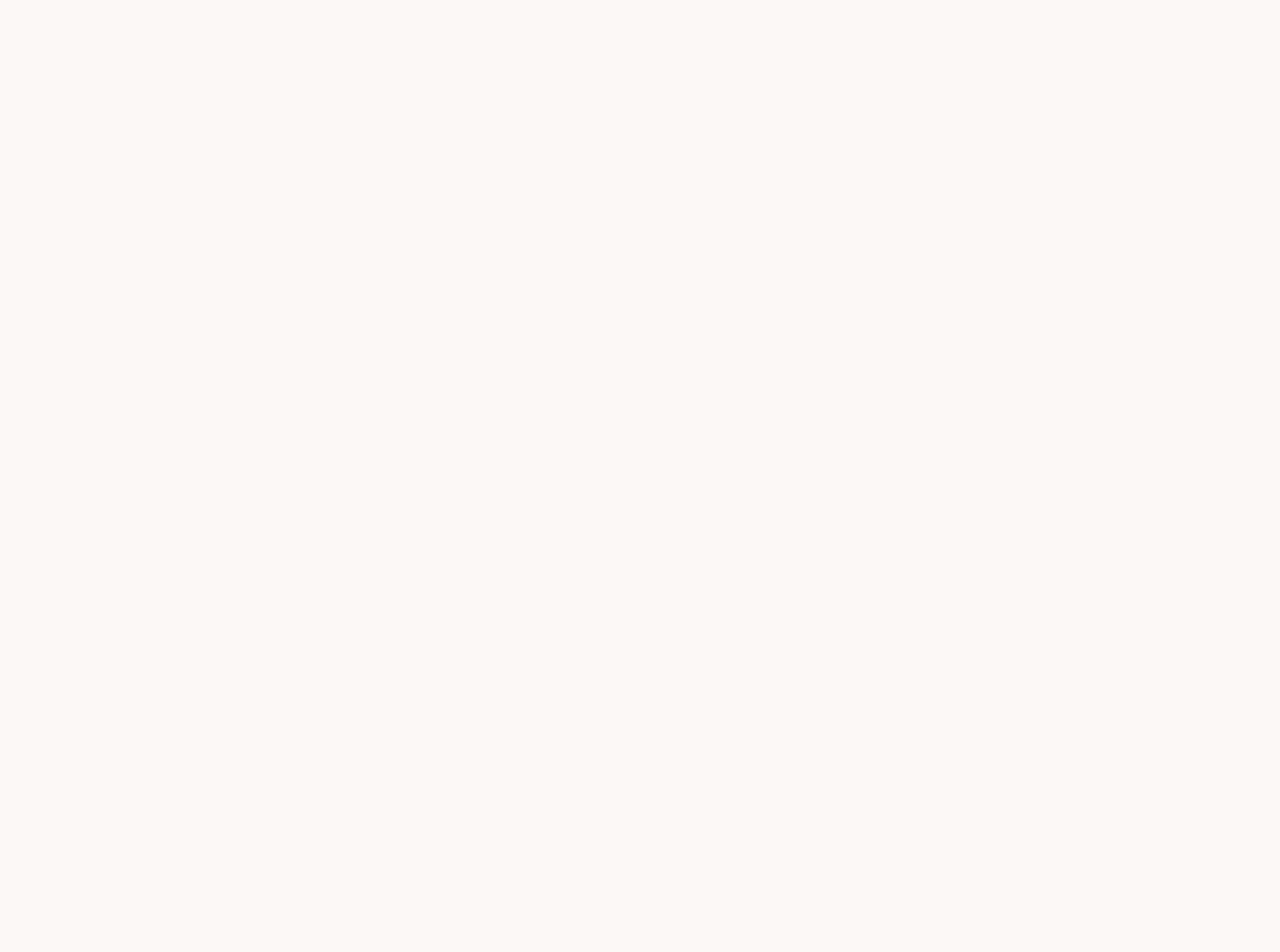
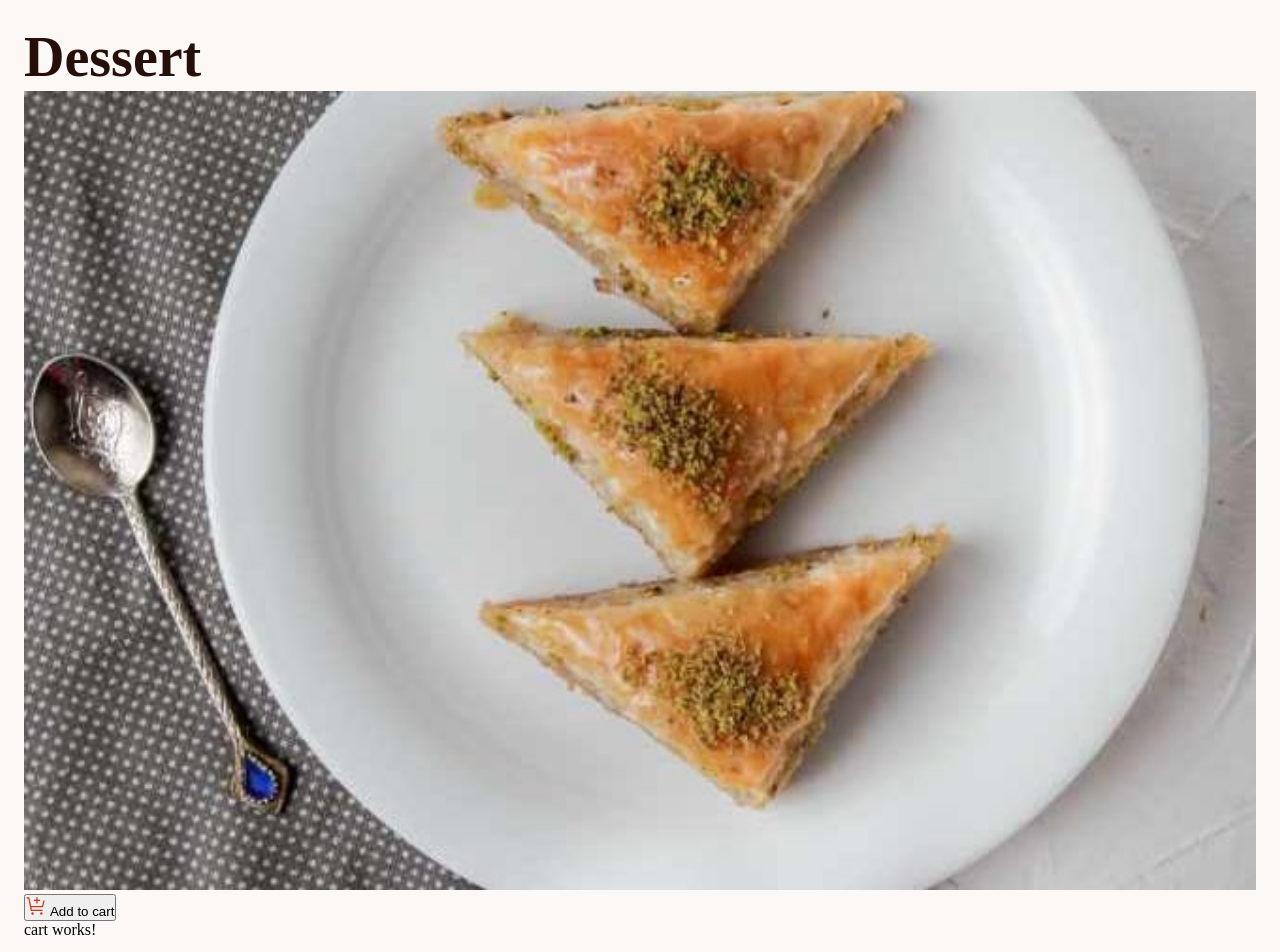
Before and after one commit to Jhay-Great/rxjs-state-management-api-integration, an Angular app: page / in a window 1280 px wide. Shown: the top 952 px of the page. Before the commit the page ends 800 px from the top, so only its background shows below. Built offline with nearby package versions, Linux system fonts and the light colour scheme.

Commit message:
add uuid and json server packages and some minor markup and styles for shopping item component

```diff
--- a/package.json
+++ b/package.json
@@ -6,7 +6,8 @@
     "start": "ng serve",
     "build": "ng build",
     "watch": "ng build --watch --configuration development",
-    "test": "ng test"
+    "test": "ng test",
+    "server": "npx json-server --watch ./src/assets/data.json"
   },
   "private": true,
   "dependencies": {
@@ -21,6 +22,7 @@
     "json-server": "^1.0.0-beta.2",
     "rxjs": "~7.8.0",
     "tslib": "^2.3.0",
+    "uuid": "^10.0.0",
     "zone.js": "~0.14.3"
   },
   "devDependencies": {
--- a/src/app/app.component.css
+++ b/src/app/app.component.css
@@ -1,5 +1,15 @@
+app-shopping-items {
+    flex: 3 0;
+    height: fit-content;
+    /* display: */
+}
+
+app-cart {
+    flex: 1 0;
+    height: fit-content;
+}
 
 
 router-outlet {
     display: none;
-}
+    }
--- a/src/app/app.component.html
+++ b/src/app/app.component.html
@@ -1,3 +1,5 @@
+<app-shopping-items />
 
+<app-cart />
 
 <router-outlet />
--- a/src/app/app.component.ts
+++ b/src/app/app.component.ts
@@ -1,10 +1,14 @@
 import { Component } from '@angular/core';
 import { RouterOutlet } from '@angular/router';
+
+// local module imports
+import { ShoppingItemsComponent } from './components/shopping-items/shopping-items.component';
+import { CartComponent } from './components/cart/cart.component';
 
 @Component({
   selector: 'app-root',
   standalone: true,
-  imports: [RouterOutlet],
+  imports: [RouterOutlet, ShoppingItemsComponent, CartComponent],
   templateUrl: './app.component.html',
   styleUrl: './app.component.css'
 })
--- a/src/app/components/shopping-items/shopping-items.component.css
+++ b/src/app/components/shopping-items/shopping-items.component.css
@@ -0,0 +1,22 @@
+.product-category-name {
+    color: var(--color-rose-900);
+    font-size: var(--font-size-large);
+    line-height: var(--line-height-1);
+
+}
+
+.product-card-container {
+    display: grid;
+    grid-template-columns: repeat(3, 1fr);
+    grid-template-columns: repeat(auto-fit, minmax(250px, 1fr));
+    grid-template-rows: auto;
+    gap: 1.5rem;
+
+}
+
+/* cart styles */
+.top-section > img {
+    width: 100%;
+    height: 100%;
+    object-fit: cover;
+}
--- a/src/app/components/shopping-items/shopping-items.component.html
+++ b/src/app/components/shopping-items/shopping-items.component.html
@@ -1 +1,19 @@
-<p>shopping-items works!</p>
+<h1 class="product-category-name">
+    Dessert
+</h1>
+
+<!-- product card item -->
+<section class="product-card-container">
+    <div class="card-item">
+        <section class="top-section">
+            <img src="../../../assets/images/image-baklava-mobile.jpg" alt="mobile image">
+            <button>
+                <!-- svg icon -->
+                <img src="../../../assets/images/icon-add-to-cart.svg" alt="svg icon for add to cart button">
+                Add to cart
+            </button>
+        </section>
+        <div class="bottom-section"></div>
+    </div>
+
+</section>
--- a/src/styles.css
+++ b/src/styles.css
@@ -45,3 +45,14 @@ body {
     background: var(--color-rose-50);
     color: var(--color-black);
 }
+
+app-root {
+    /* display: flex; */
+    justify-content: center;
+    align-items: center;
+    gap: 2rem;
+    flex-wrap: wrap;
+
+    width: 90%;
+    height: 100%;
+}
```
Also changed, not shown: src/app/services/shop-data.service.ts (+14 -1 lines), 1 other file (tests, documents, lock files or other folders).
